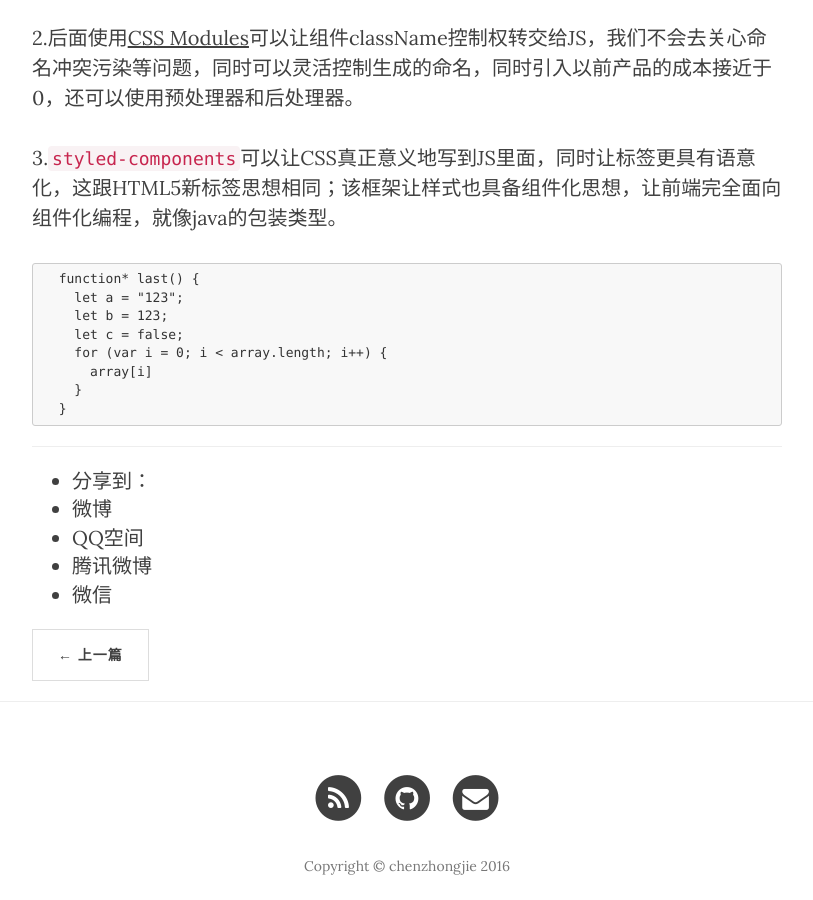
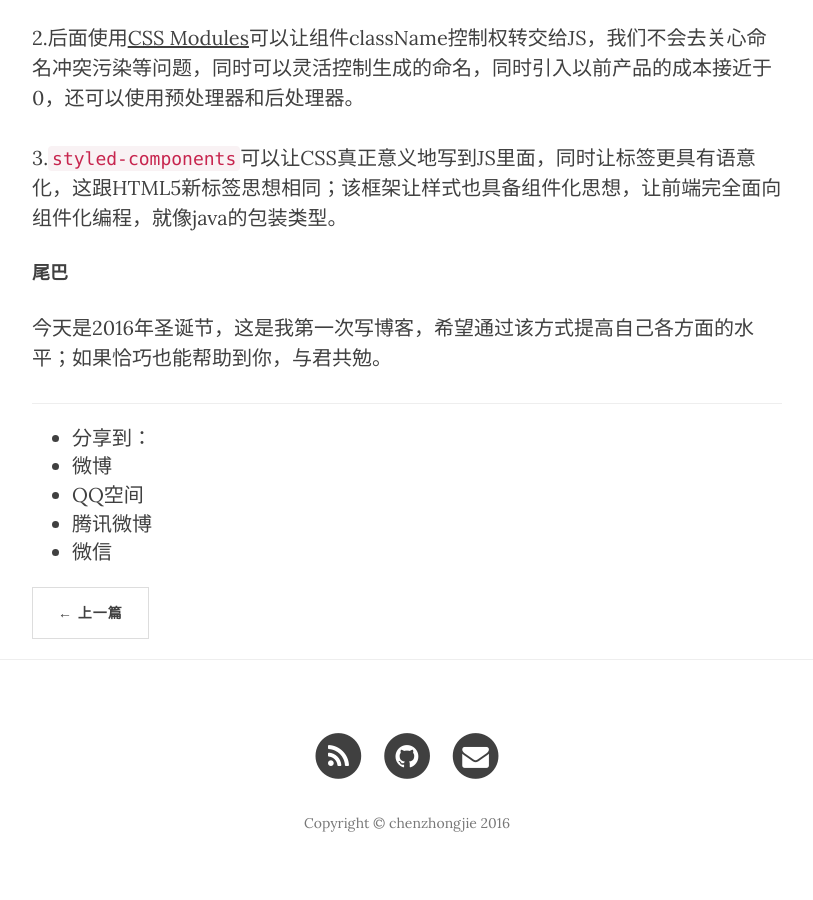
Before and after one commit to zhongjie-chen/blog, a Jekyll site: the page built from _posts/2016-12-21-我与styled-components有个约会.markdown, in a window 1280 px wide and 900 px high, scrolled down 7510 px. Shown: the whole window, without its empty margins (233-1046 px from the left). Built offline with Jekyll 4.4.1, drawn with Linux system fonts in a browser that asks for light colours; nearby versions of some CDN libraries; comment, search, counter and statistics services are not loaded; some of the changed text lies outside the part shown.

Commit message:
吃吃吃

````diff
--- a/_posts/2016-12-21-我与styled-components有个约会.markdown
+++ b/_posts/2016-12-21-我与styled-components有个约会.markdown
@@ -84,13 +84,6 @@ header-img: "img/banner3.jpeg"
 
 3.`styled-components`可以让CSS真正意义地写到JS里面，同时让标签更具有语意化，这跟HTML5新标签思想相同；该框架让样式也具备组件化思想，让前端完全面向组件化编程，就像java的包装类型。
 
-``` JavaScript
-  function* last() {
-    let a = "123";
-    let b = 123;
-    let c = false;
-    for (var i = 0; i < array.length; i++) {
-      array[i]
-    }
-  }
-```
+#### 尾巴
+
+今天是2016年圣诞节，这是我第一次写博客，希望通过该方式提高自己各方面的水平；如果恰巧也能帮助到你，与君共勉。
````
Also changed, not shown: other parts of _posts/2016-12-21-我与styled-components有个约会.markdown (+2 -2 lines).
